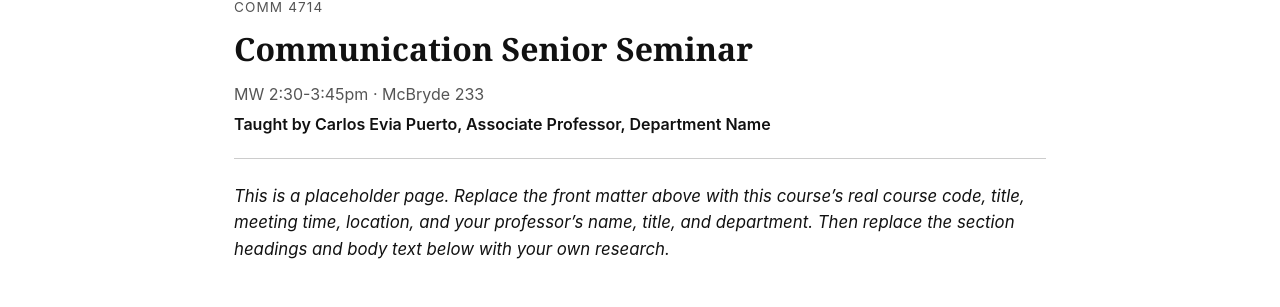
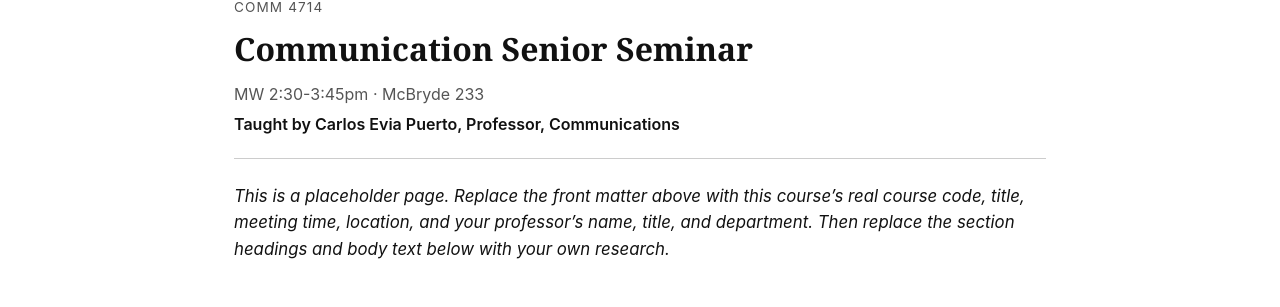
Before and after one commit to nevahall/myawesomesemester, a Jekyll site: the page built from _courses/course-02.md, in a window 1280 px wide. Shown: the part 170-477 px from the top of the page. Built offline with Jekyll 4.4.1, drawn with Linux system fonts in a browser that asks for light colours.

Commit message:
Update instructor title and department for course

```diff
--- a/_courses/course-02.md
+++ b/_courses/course-02.md
@@ -5,8 +5,8 @@ course_title: "Communication Senior Seminar"
 meeting_time: "MW 2:30-3:45pm"
 location: "McBryde 233"
 instructor_name: "Carlos Evia Puerto"
-instructor_title: "Associate Professor"
-instructor_department: "Department Name"
+instructor_title: "Professor"
+instructor_department: "Communications"
 ---
 
 _This is a placeholder page. Replace the front matter above with this course's real
```
